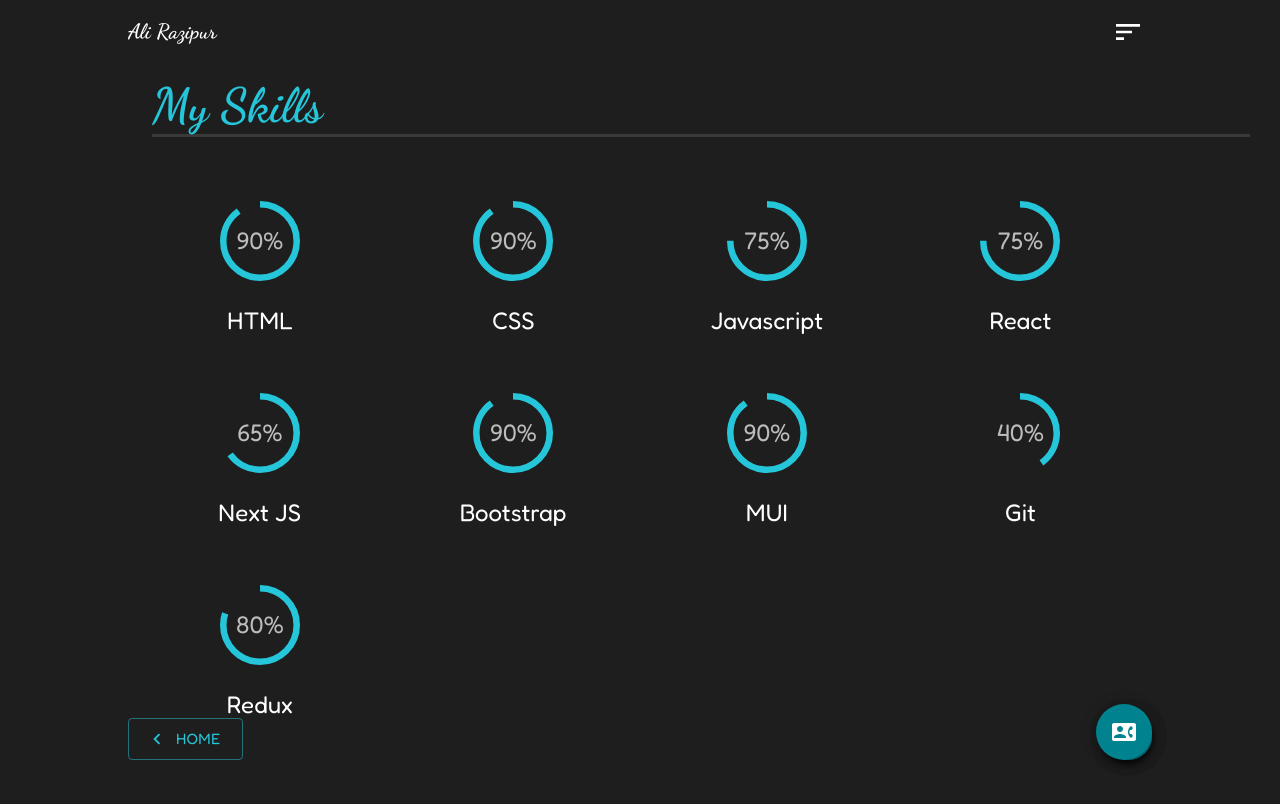
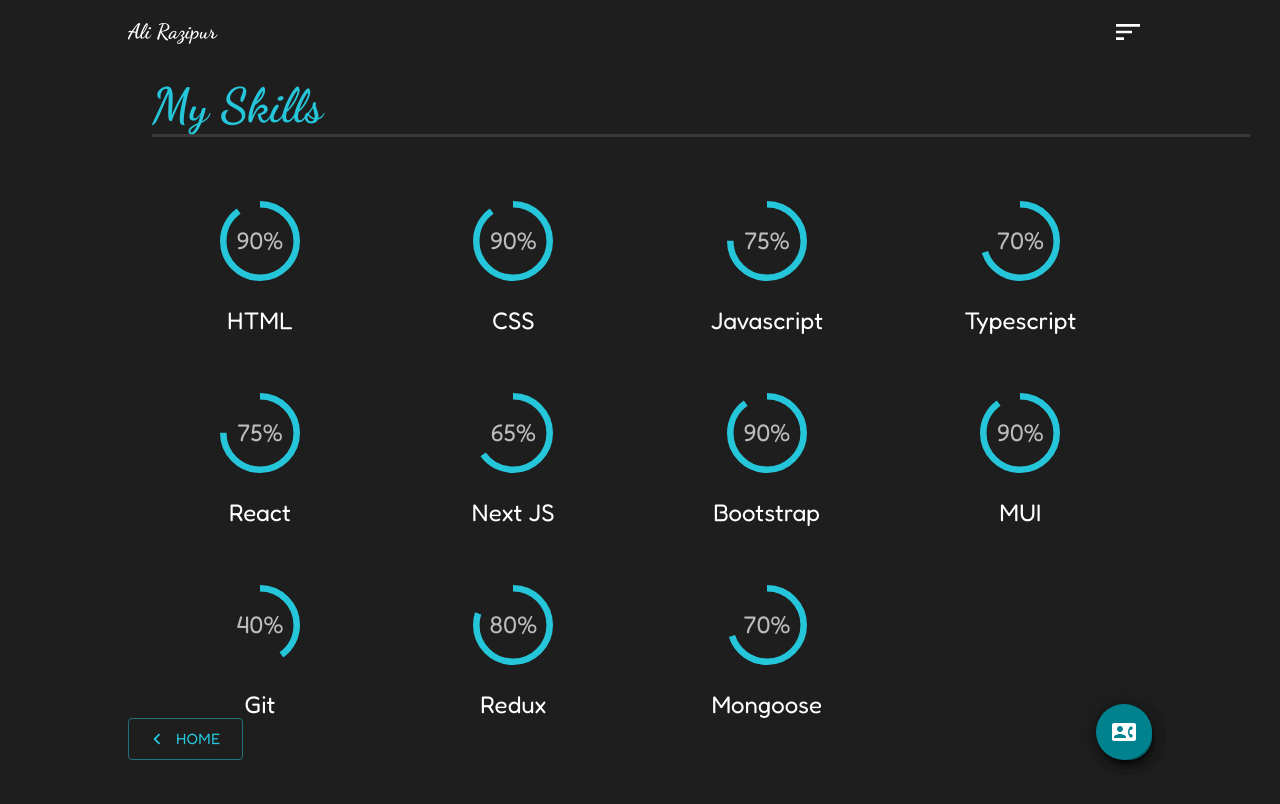
Before and after one commit to kai-zen/portfolio, a React (Create React App) app: page /#/Skills in a window 1280 px wide. Shown: the top 804 px of the page. Built offline with nearby package versions, Linux system fonts and the light colour scheme.

Commit message:
Added ts and mongoose to skills

```diff
--- a/src/components/skills/SkillsGrid.jsx
+++ b/src/components/skills/SkillsGrid.jsx
@@ -47,6 +47,20 @@
           }}
         >
           <CircularPercent text="Javascript" number={75} />
+        </Grid>
+		<Grid
+          xs={6}
+          sm={4}
+          md={3}
+          sx={{
+            mt: 2,
+            display: 'flex',
+            flexDirection: 'column',
+            alignItems: 'center',
+            justifyContent: 'center',
+          }}
+        >
+          <CircularPercent text="Typescript" number={70} />
         </Grid>
         <Grid
           xs={6}
@@ -132,6 +146,20 @@
         >
           <CircularPercent text="Redux" number={80} />
         </Grid>
+		<Grid
+          xs={6}
+          sm={4}
+          md={3}
+          sx={{
+            mt: 2,
+            display: 'flex',
+            flexDirection: 'column',
+            alignItems: 'center',
+            justifyContent: 'center',
+          }}
+        >
+          <CircularPercent text="Mongoose" number={70} />
+        </Grid>
       </Grid>
     </Grid>
   );
```
